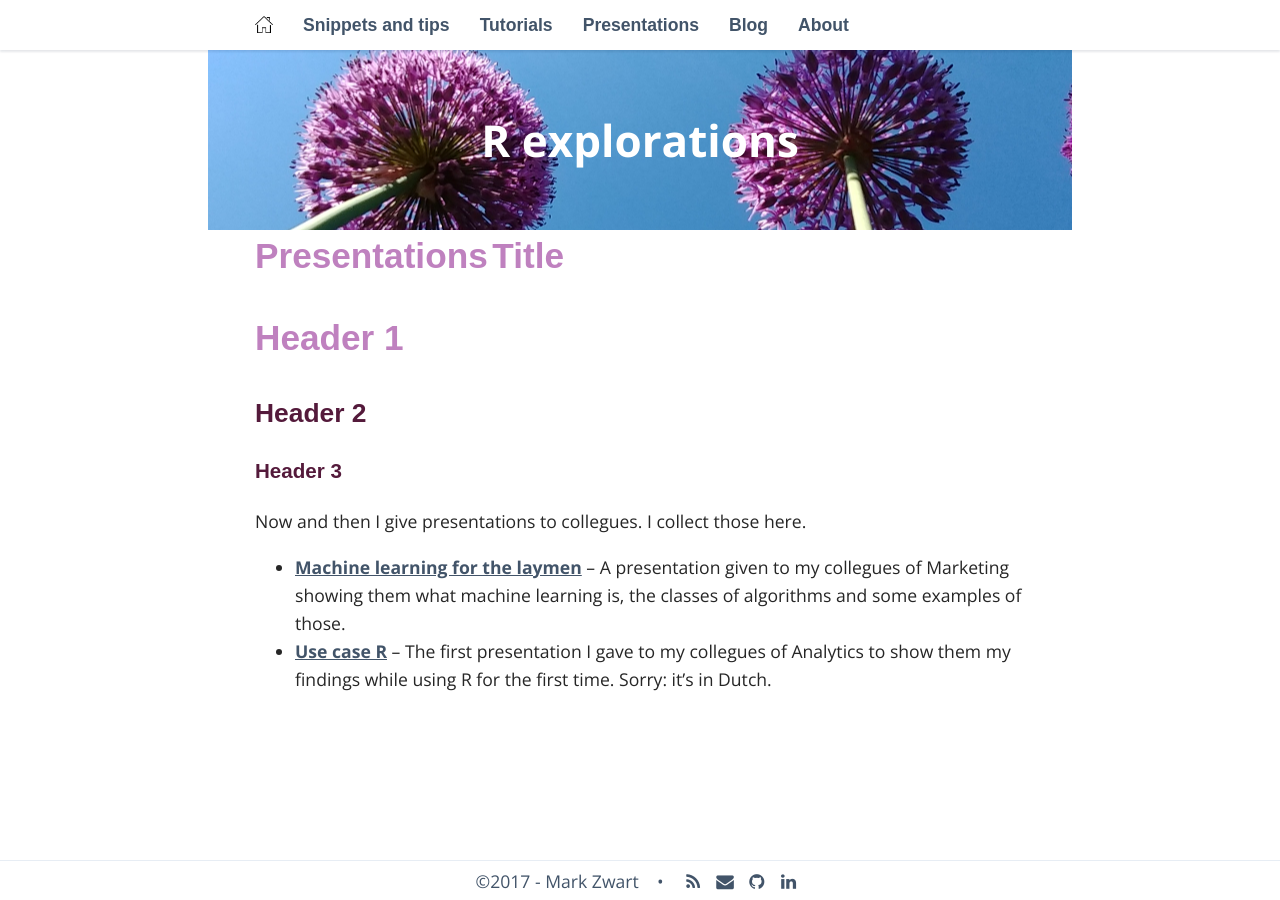
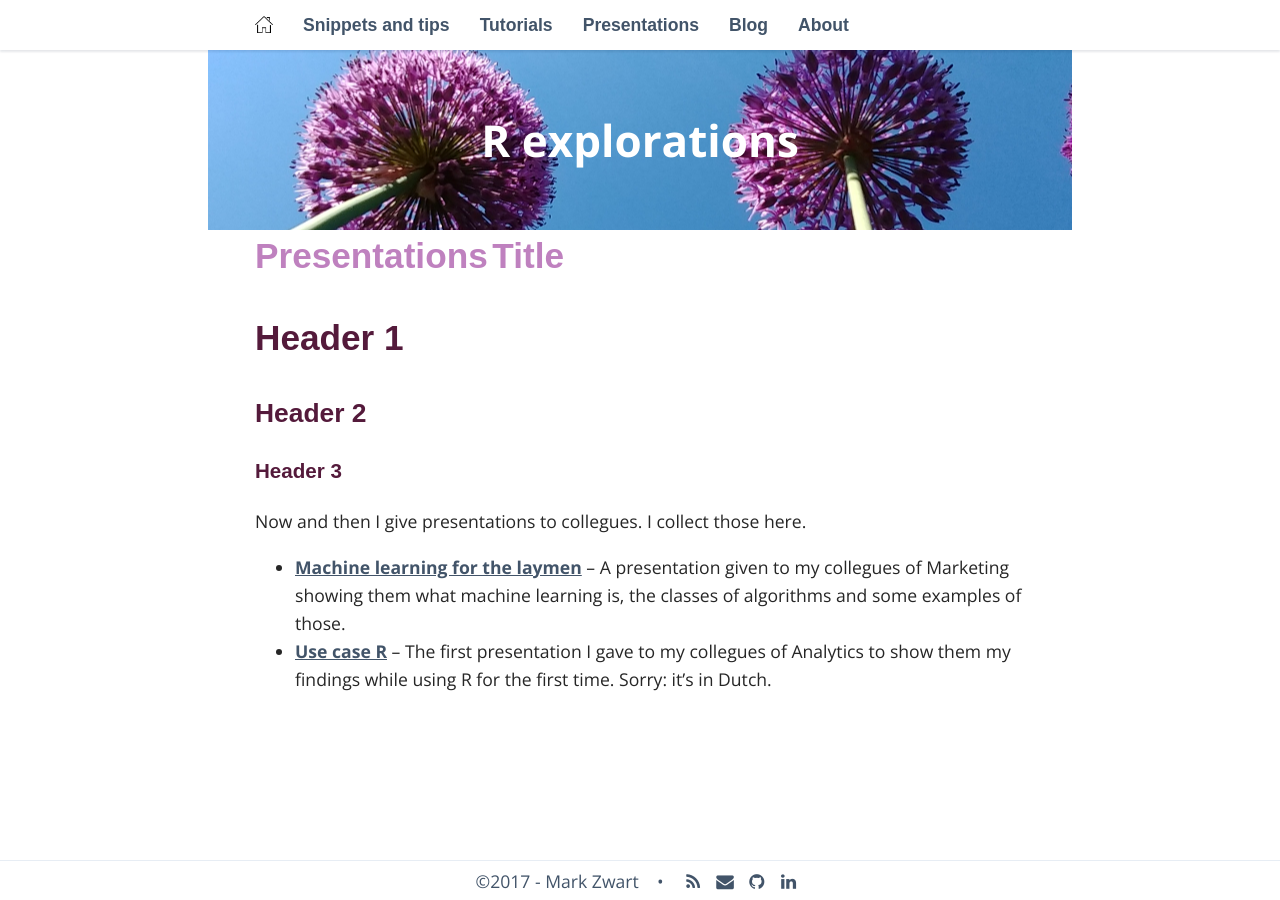
Before and after one commit to mark-me/mark-me.github.io, a Jekyll site: the page built from _pages/03-presentations.md, in a window 1280 px wide. Built offline with Jekyll 4.4.1, drawn with Linux system fonts in a browser that asks for light colours; nearby versions of some CDN libraries; some web fonts are replaced; comment, search, counter and statistics services are not loaded.

Commit message:
Update _layout.scss

```diff
--- a/_sass/_layout.scss
+++ b/_sass/_layout.scss
@@ -43,7 +43,6 @@ h3 {
 	line-height: 1.5;
 }
 h1 {
-	color: $heading-font-color;
 	font-size: 2em;
 	a,
 	a:visited {
```
